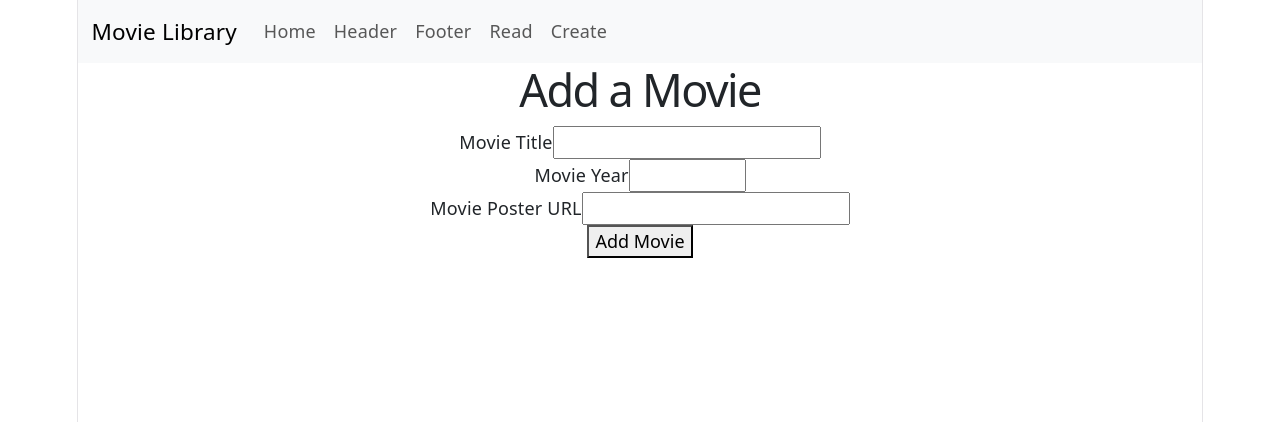
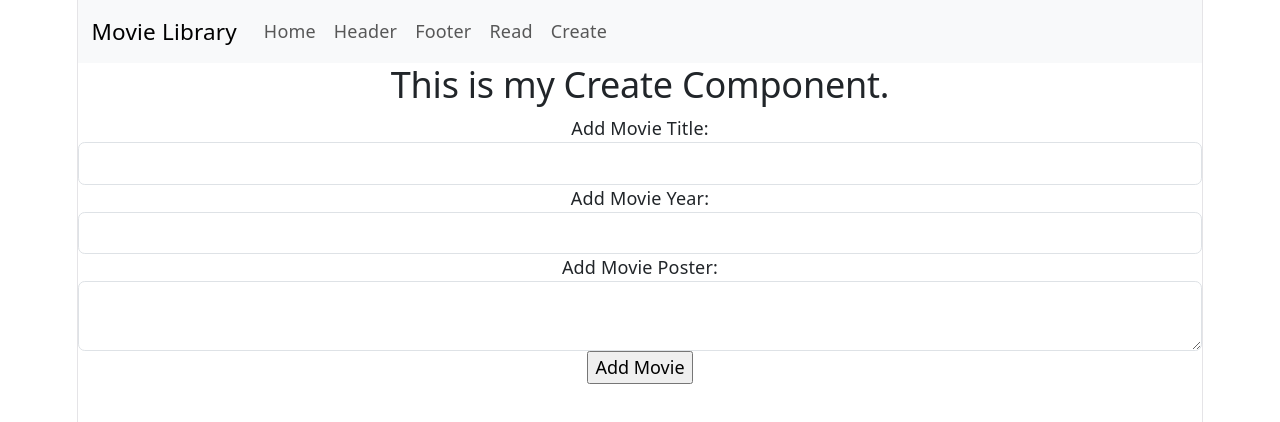
Before and after one commit to g00411998/DATA-REPRESENTATIONLab2, a React (Vite) app: page /create in a window 1280 px wide. Shown: the top 422 px of the page. Built offline with nearby package versions, Linux system fonts and the light colour scheme.

Commit message:
Match official Lab 4 component examples

```diff
--- a/src/components/Create.jsx
+++ b/src/components/Create.jsx
@@ -1,33 +1,33 @@
-import { useState } from 'react';
+import { useState } from "react";
 
 export default function Create() {
   const [title, setTitle] = useState('');
   const [year, setYear] = useState('');
   const [poster, setPoster] = useState('');
 
-  const handleSubmit = (event) => {
-    event.preventDefault();
-    console.log({ title, year, poster });
-  };
+  const handleSubmit = (e) => {
+    e.preventDefault();
+    console.log(title, year, poster);
+  }
 
   return (
-    <main className="page-content">
-      <h1>Add a Movie</h1>
-      <form className="movie-form" onSubmit={handleSubmit}>
+    <div className="page-content">
+      <h2>This is my Create Component.</h2>
+      <form onSubmit={handleSubmit}>
         <div className="form-group">
-          <label htmlFor="title">Movie Title</label>
-          <input id="title" type="text" value={title} onChange={(event) => setTitle(event.target.value)} required />
+          <label>Add Movie Title: </label>
+          <input type="text" className="form-control" value={title} onChange={(e) => { setTitle(e.target.value) }} />
         </div>
         <div className="form-group">
-          <label htmlFor="year">Movie Year</label>
-          <input id="year" type="number" min="1888" max="2100" value={year} onChange={(event) => setYear(event.target.value)} required />
+          <label>Add Movie Year: </label>
+          <input type="text" className="form-control" value={year} onChange={(e) => { setYear(e.target.value) }} />
         </div>
         <div className="form-group">
-          <label htmlFor="poster">Movie Poster URL</label>
-          <input id="poster" type="url" value={poster} onChange={(event) => setPoster(event.target.value)} required />
+          <label>Add Movie Poster: </label>
+          <textarea type="text" className="form-control" value={poster} onChange={(e) => { setPoster(e.target.value) }} />
         </div>
-        <button type="submit">Add Movie</button>
+        <input type="submit" value="Add Movie" />
       </form>
-    </main>
+    </div>
   );
 }
--- a/src/components/MovieItems.jsx
+++ b/src/components/MovieItems.jsx
@@ -1,15 +1,15 @@
-// Display the details of the movie passed through the mymovie prop.
+import Card from 'react-bootstrap/Card';
 
 export default function MovieItems(props) {
   return (
-
-
-
-    <article className="movie-card">
-       {/* Display the movie title. */}
-        <h3>{props.mymovie.Title}</h3>
-        <p>{props.mymovie.Year}</p>
-        <img src={props.mymovie.Poster} alt={`${props.mymovie.Title} poster`} />
-    </article>
+    <div>
+      <Card className="text-center">
+        <Card.Body>
+          <Card.Title>{props.mymovie.Title}</Card.Title>
+          <img src={props.mymovie.Poster} alt={props.mymovie.Title} />
+        </Card.Body>
+        <Card.Footer className="text-muted">{props.mymovie.Year}</Card.Footer>
+      </Card>
+    </div>
   )
 }
--- a/src/components/Movies.jsx
+++ b/src/components/Movies.jsx
@@ -2,10 +2,7 @@
 import MovieItems from "./MovieItems";
 // Loop through the movie array and render a MovieItems component for each movie.
 export default function Movies(props) {
-    return <div className="movie-grid">{props.mymovies.map(
-        (movie) => {
-            // Pass the movie as a prop and use its IMDb ID as a unique key.
-            return <MovieItems mymovie={movie} key={movie.imdbID || `${movie.Title}-${movie.Year}`}></MovieItems>
-        }
-    )}</div>
-  }
+  return props.myMovies.map((movie) => {
+    return <MovieItems mymovie={movie} key={movie.imdbID}></MovieItems>
+  });
+}
--- a/src/components/Read.jsx
+++ b/src/components/Read.jsx
@@ -5,29 +5,21 @@ import Movies from './Movies';
 const MOVIES_URL = 'https://data-rep-mern-application.github.io/dataserver/movies.json';
 
 export default function Read() {
-  const [movies, setMovies] = useState([]);
-  const [loading, setLoading] = useState(true);
-  const [error, setError] = useState('');
+  const [myMovies, setMovie] = useState([]);
 
   useEffect(() => {
     axios.get(MOVIES_URL)
       .then((response) => {
-        setMovies(response.data.myArray ?? response.data.movies ?? response.data);
+        console.log(response.data.myArray);
+        setMovie(response.data.myArray);
       })
-      .catch(() => {
-        setError('Unable to load the movies. Please try again later.');
-      })
-      .finally(() => {
-        setLoading(false);
-      });
+      .catch((error) => { console.log(error) });
   }, []);
 
   return (
-    <main className="page-content">
-      <h1>Movies</h1>
-      {loading && <p role="status">Loading movies...</p>}
-      {error && <p className="error-message" role="alert">{error}</p>}
-      {!loading && !error && <Movies mymovies={movies} />}
-    </main>
+    <div className="page-content">
+      <h1>Hello from Read component</h1>
+      <Movies myMovies={myMovies}></Movies>
+    </div>
   );
 }
```
